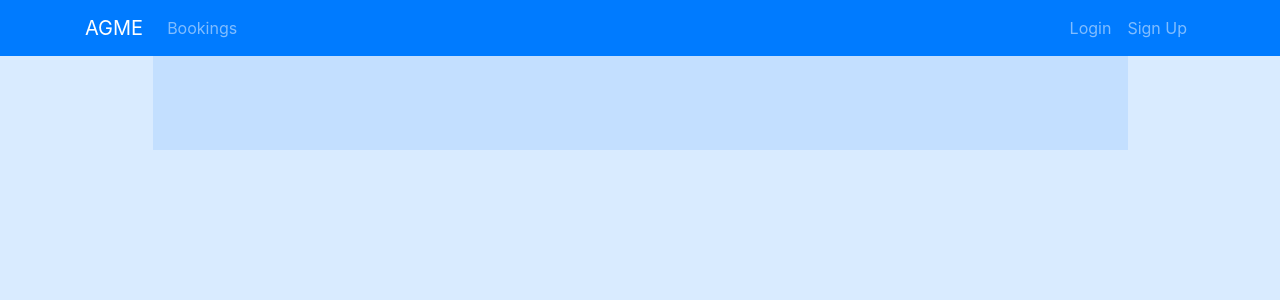
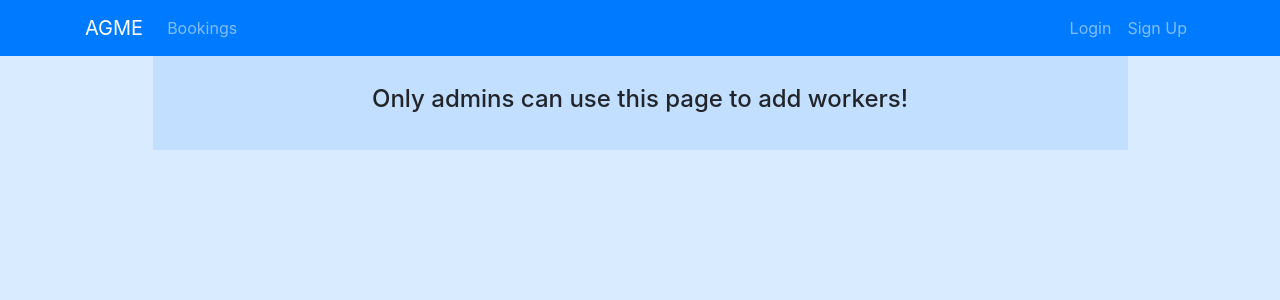
Before and after one commit to RMIT-SEPT/majorproject-7-tues-14-30-6, a React (Create React App) app in the folder FrontEnd/appointment-service/: page /worker in a window 1280 px wide. Shown: the top 300 px of the page. Built offline with nearby package versions, Linux system fonts and the light colour scheme.

Commit message:
Implemented error message if user is not an admin

```diff
--- a/FrontEnd/appointment-service/src/components/booking/Booking.js
+++ b/FrontEnd/appointment-service/src/components/booking/Booking.js
@@ -41,9 +41,9 @@ export default class Booking extends Component {
         const newBooking = {
             customerId: JSON.parse(sessionStorage.getItem("user")).id,
             serviceName: this.state.serviceName,
+            workerName: this.state.workerName,
             bookingDateTime: this.state.bookingDateTime
         }
-
         BookingService.book(newBooking);
     }
 
--- a/FrontEnd/appointment-service/src/components/worker/Worker.js
+++ b/FrontEnd/appointment-service/src/components/worker/Worker.js
@@ -2,8 +2,19 @@ import React, { Component } from 'react'
 
 export default class Worker extends Component {
     render() {
+        // display error message if not an admin
+        if (!(sessionStorage.getItem("user") && JSON.parse(sessionStorage.getItem("user")).roles.includes("ROLE_ADMIN", 0))) {
+            return (
+                <div id="main">
+                    <h4 className="display-5 text-center">Only admins can use this page to add workers!</h4>
+                </div>
+            )
+        }
+
         return (
-            <div id = "main">
+            <div id="main">
+                <h2 className="display-5 text-center">Workers</h2>
+                <h6 className="display-5 text-center">On this page, you can add workers for clients to book through them</h6>
 
             </div>
         )
```
